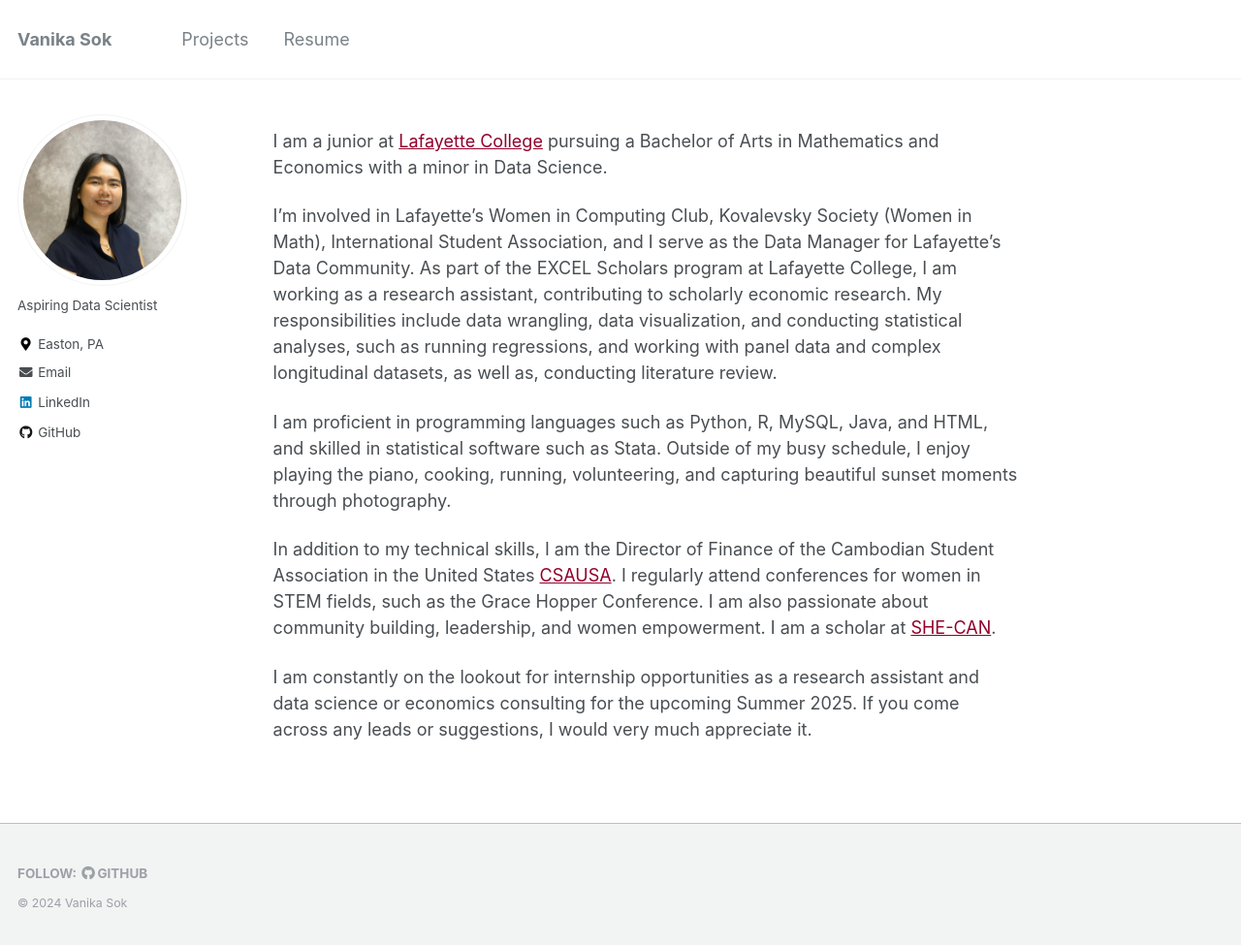
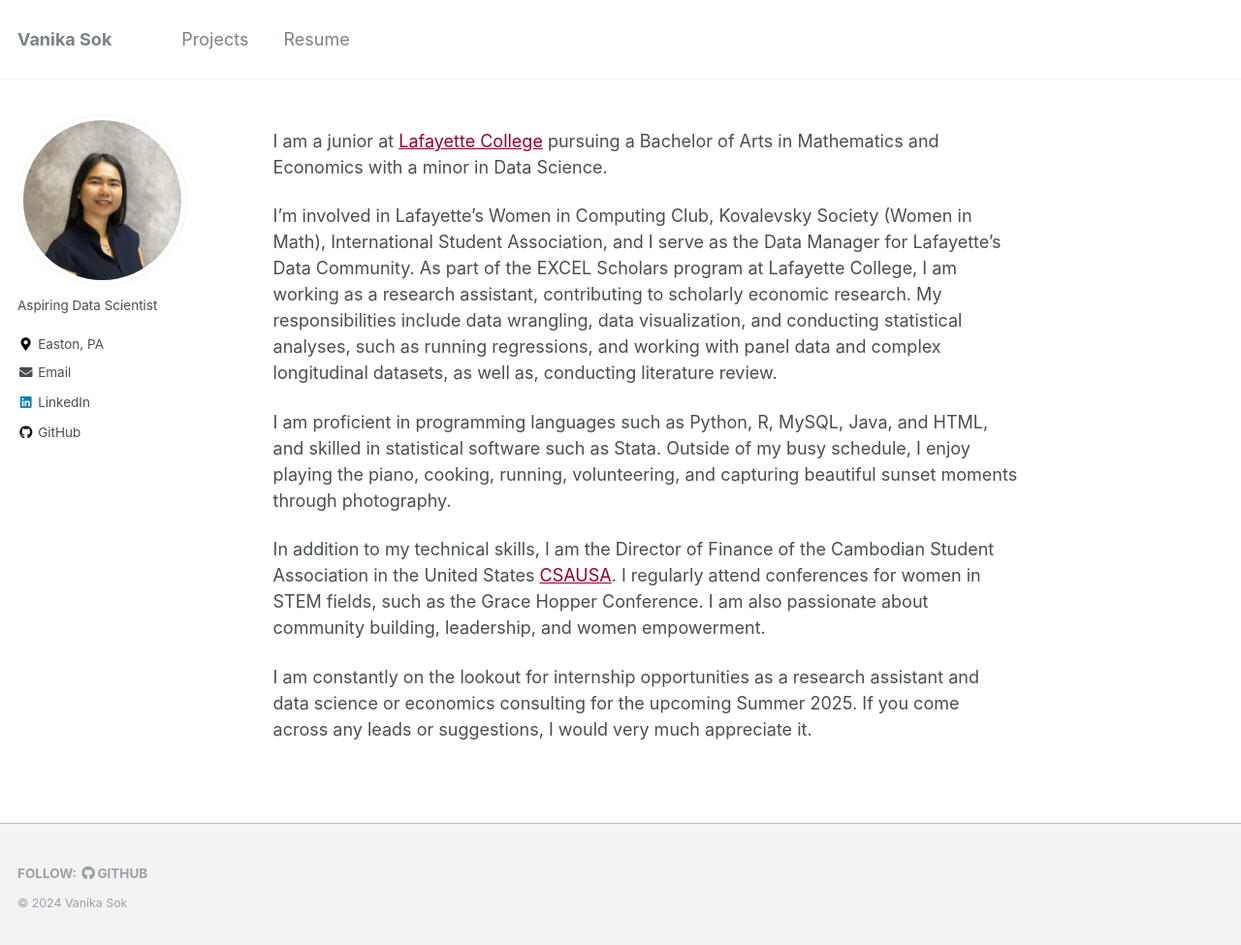
Before and after one commit to Vanika24/Vanika24.github.io, a Jekyll site: the page built from _pages/about.md, in a window 1280 px wide and 978 px high. Shown: the top 975 px of the window at 97% size. Built offline with Jekyll 4.4.1, drawn with Linux system fonts in a browser that asks for light colours.

Commit message:
Update about.md

```diff
--- a/_pages/about.md
+++ b/_pages/about.md
@@ -13,6 +13,6 @@ I'm involved in Lafayette's Women in Computing Club, Kovalevsky Society (Women i
 
 I am proficient in programming languages such as Python, R, MySQL, Java, and HTML, and skilled in statistical software such as Stata. Outside of my busy schedule, I enjoy playing the piano, cooking, running, volunteering, and capturing beautiful sunset moments through photography.
 
-In addition to my technical skills, I am the Director of Finance of the Cambodian Student Association in the United States [CSAUSA](https://www.csainusa.com/). I regularly attend conferences for women in STEM fields, such as the Grace Hopper Conference. I am also passionate about community building, leadership, and women empowerment. I am a scholar at [SHE-CAN](https://shecan.global/).
+In addition to my technical skills, I am the Director of Finance of the Cambodian Student Association in the United States [CSAUSA](https://www.csainusa.com/). I regularly attend conferences for women in STEM fields, such as the Grace Hopper Conference. I am also passionate about community building, leadership, and women empowerment.
 
 I am constantly on the lookout for internship opportunities as a research assistant and data science or economics consulting for the upcoming Summer 2025. If you come across any leads or suggestions, I would very much appreciate it.
```
